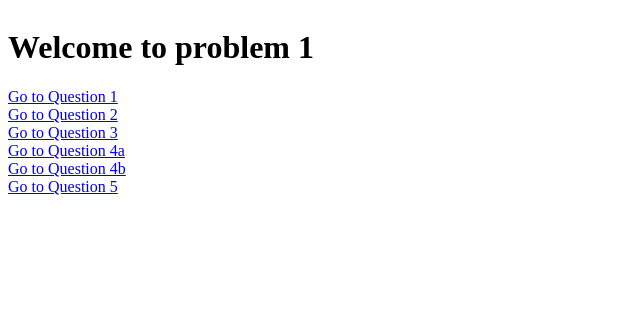
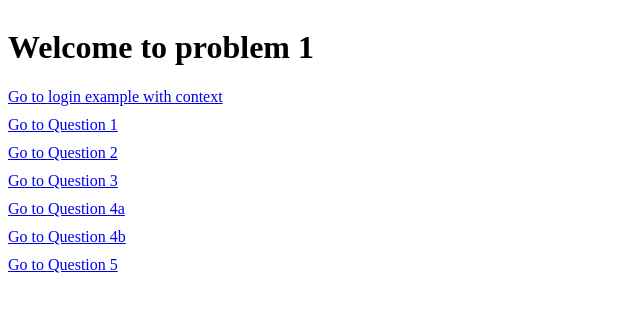
Before and after one commit to jaboulos/react-qs-2023, a React (Create React App) app in the folder client/: page / in a window 1280 px wide. Shown: the top 312 px of the page, without its empty margins (0-640 px from the left). Built offline with nearby package versions, Linux system fonts and the light colour scheme.

Commit message:
add initial context example, add styling to homepage links

```diff
--- a/client/src/App.js
+++ b/client/src/App.js
@@ -8,18 +8,20 @@ import { Solution3 } from './mock-questions/question-3/solution-3/Solution3';
 import { Solution4a } from './mock-questions/question-4/solution-4a/Solution4a';
 import { Solution4b } from './mock-questions/question-4/solution-4b/Solution4b';
 import { Solution5 } from './mock-questions/question-5/solution-5/Solution5';
+import { ContextExample } from './mock-questions/question-misc-context-ex/ContextExample';
 
 const App = () => {
   return (
     <Router>
       <Routes>
+        <Route path='/' element={<HomePage />} />
+        <Route path='/login' element={<ContextExample />} />
         <Route path='/q1' element={<Solution1a />} />
         <Route path='/q2' element={<Solution2 />} />
         <Route path='/q3' element={<Solution3 />} />
         <Route path='/q4a' element={<Solution4a />} />
         <Route path='/q4b' element={<Solution4b />} />
         <Route path='/q5' element={<Solution5 />} />
-        <Route path='/' element={<HomePage />} />
       </Routes>
     </Router>
   );
--- a/client/src/Homepage.jsx
+++ b/client/src/Homepage.jsx
@@ -1,16 +1,32 @@
 import React from 'react';
 import { Link } from 'react-router-dom';
+import './app.css';
 
 export const HomePage = () => {
   return (
-    <div style={{display: 'flex', flexDirection:"column"}}>
+    <div style={{ display: 'flex', flexDirection: 'column' }}>
       <h1>Welcome to problem 1</h1>
-      <Link to="/q1">Go to Question 1</Link>
-      <Link to="/q2">Go to Question 2</Link>
-      <Link to='/q3'>Go to Question 3</Link>
-      <Link to='/q4a'>Go to Question 4a</Link>
-      <Link to='/q4b'>Go to Question 4b</Link>
-      <Link to='/q5'>Go to Question 5</Link>
+      <Link className='links' to='login'>
+        Go to login example with context
+      </Link>
+      <Link className='links' to='/q1'>
+        Go to Question 1
+      </Link>
+      <Link className='links' to='/q2'>
+        Go to Question 2
+      </Link>
+      <Link className='links' to='/q3'>
+        Go to Question 3
+      </Link>
+      <Link className='links' to='/q4a'>
+        Go to Question 4a
+      </Link>
+      <Link className='links' to='/q4b'>
+        Go to Question 4b
+      </Link>
+      <Link className='links' to='/q5'>
+        Go to Question 5
+      </Link>
     </div>
   );
-}
+};
--- /dev/null
+++ b/client/src/app.css
@@ -0,0 +1,3 @@
+.links {
+  margin-bottom: 10px;
+}
--- /dev/null
+++ b/client/src/mock-questions/question-misc-context-ex/ContextExample.jsx
@@ -0,0 +1,15 @@
+import { useState } from "react";
+import { useNavigate } from "react-router";
+
+import { Login } from "./Login";
+
+export const ContextExample = () => {
+  const navigate = useNavigate()
+  const goBack = () => navigate('/')
+  return (
+    <div>
+      <button onClick={goBack}>Back</button>
+      <Login />
+    </div>
+  )
+}
--- /dev/null
+++ b/client/src/mock-questions/question-misc-context-ex/Login.jsx
@@ -0,0 +1,28 @@
+import { useState } from 'react';
+
+export const Login = () => {
+  const [username, setUsername] = useState('');
+  const [showProfile, setShowProfile] = useState(false);
+
+  return (
+    <>
+      <input
+        style={{ display: 'block', marginTop: '10px'}}
+        type='text'
+        placeholder='username...'
+        onChange={(e) => {
+          setUsername(e.target.value);
+        }}
+      />
+      <input
+        style={{ display: 'block', marginTop: '10px'}}
+        type='text'
+        placeholder='password...'
+      />
+      <button style={{ display: 'block', marginTop: '10px'}} onClick={() => setShowProfile(true)}>
+        Login
+      </button>
+      {showProfile && <h1>{username}</h1>}
+    </>
+  );
+};
```
